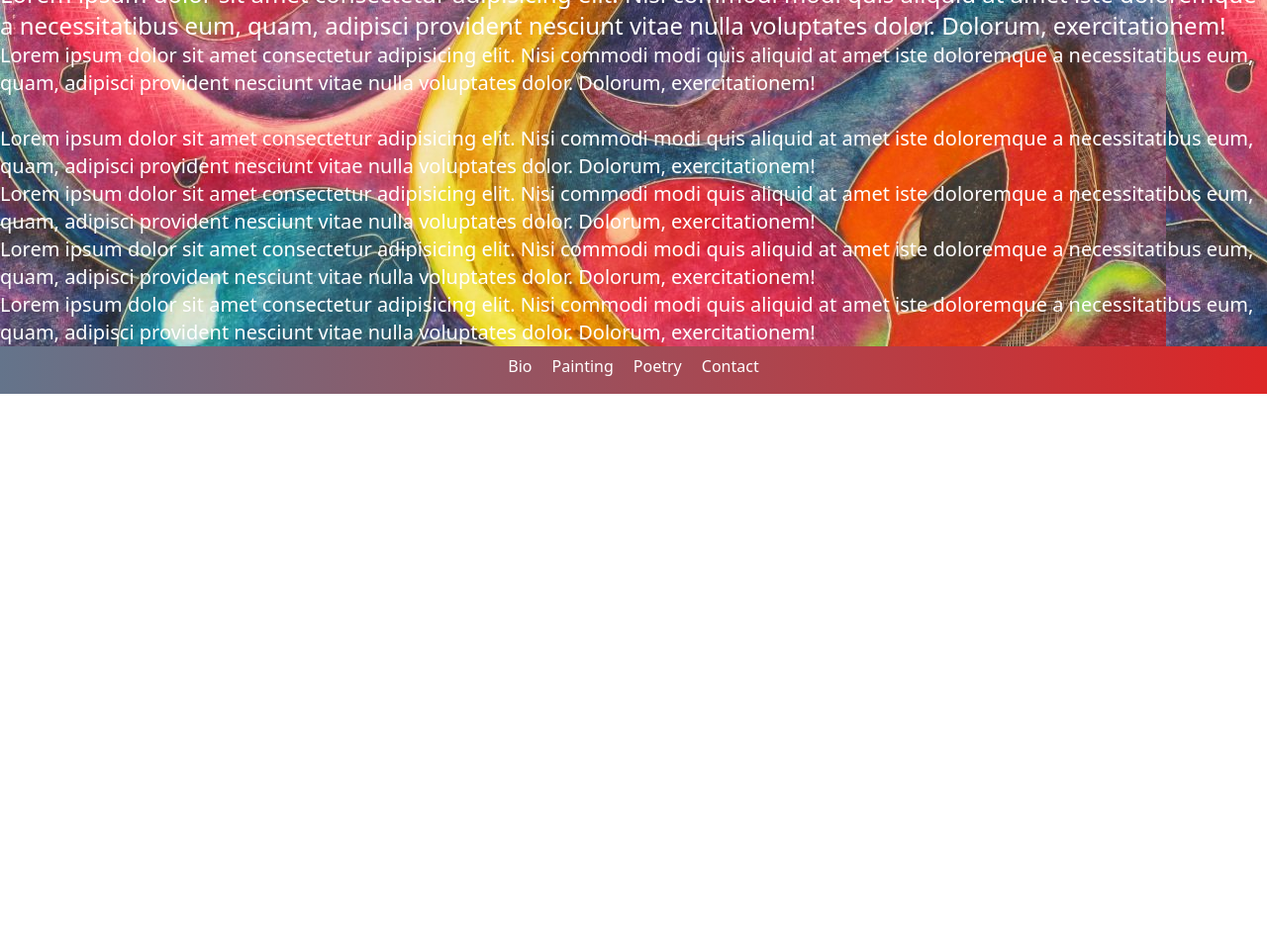
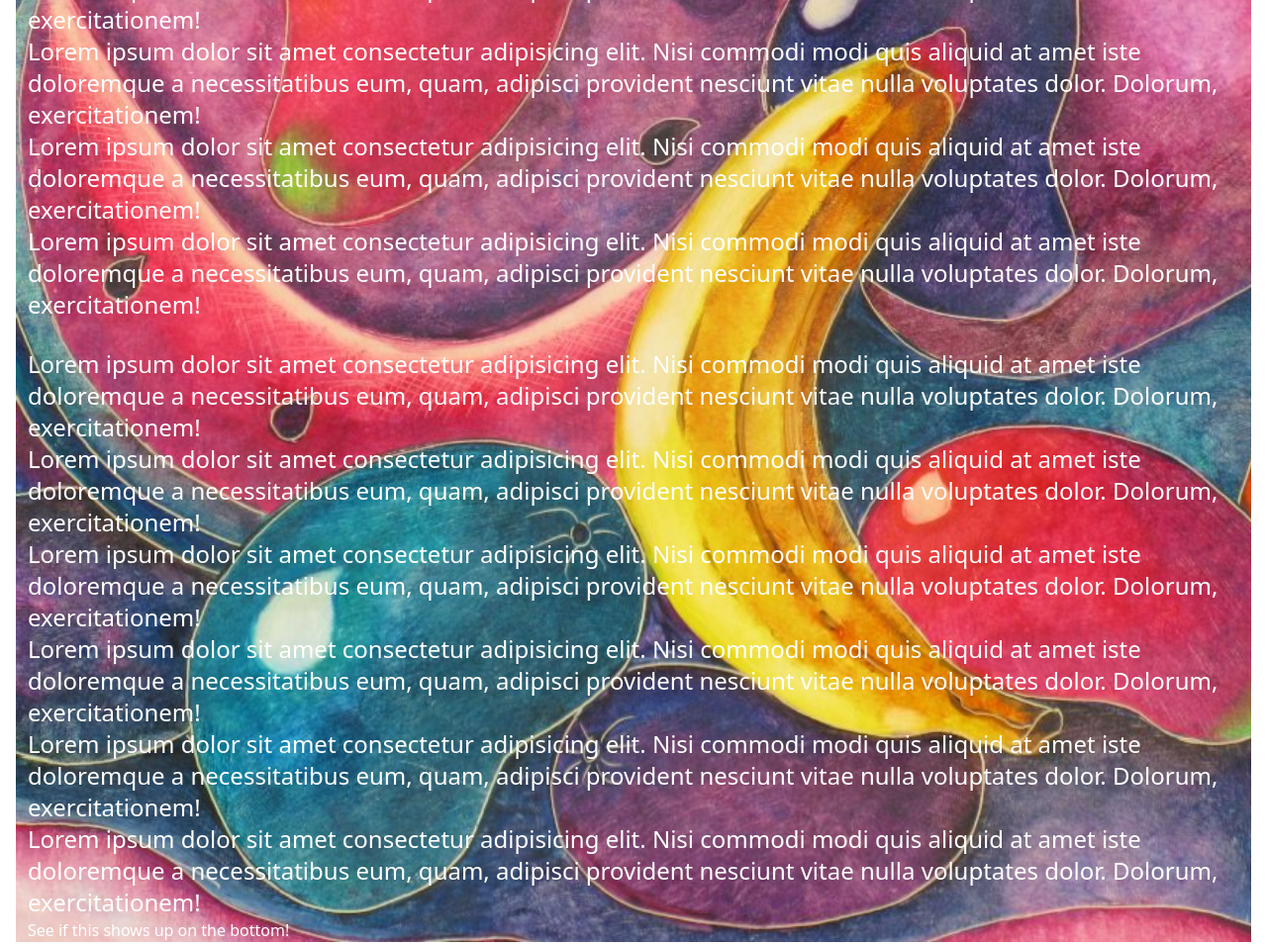
Before and after one commit to papadavis47/victorfuentesart, an Astro site: page /painting in a window 1280 px wide. Shown: the part 560-1515 px from the top of the page at 99% size. Before the commit the page ends 958 px from the top, so only its background shows below. Built offline with nearby package versions, Linux system fonts and the light colour scheme; Astro itself is replaced by a stand-in of ours.

Commit message:
playing with tailwind and more experimentation

```diff
--- /dev/null
+++ b/src/components/astro/Experiments/FixedHero.astro
@@ -0,0 +1,19 @@
+---
+import horses from '@assets/images/horses.jpg';
+import { Image } from 'astro:assets';
+---
+
+<div class='h-96 bg-gradient-to-r from-yellow-900 to-indigo-900 my-12 relative mx-3'>
+  <Image
+    src={horses}
+    alt='Horses'
+    class='h-full w-full object-cover object-top absolute mix-blend-color'
+  />
+  <div class='max-w-7xl py-12 mx-auto px-4'>
+    <h2 class='text-slate-200 text-lg'>
+      Lorem ipsum dolor sit amet consectetur, adipisicing elit. Minus quos incidunt ipsa iure
+      aspernatur eveniet architecto molestias. Dignissimos mollitia praesentium alias. Quo modi
+      blanditiis vel quisquam animi quod aperiam commodi.
+    </h2>
+  </div>
+</div>
--- a/src/components/astro/LandingTextSection.astro
+++ b/src/components/astro/Experiments/LandingTextSection.astro
@@ -1,5 +1,5 @@
 ---
-import CommonContainer from './CommonContainer.astro';
+import CommonContainer from '../CommonContainer.astro';
 ---
 
 <div class='w-full bg-amber-800 text-white'>
--- /dev/null
+++ b/src/components/astro/Experiments/PhotoBackground.astro
@@ -0,0 +1,11 @@
+---
+import fruit from '@assets/images/fruit.jpg';
+const fruitSource = `background-image: url(${fruit.src})`;
+import TestFiller from './TestFiller.astro';
+---
+
+<div class='bg-cover m-4 px-3' style={fruitSource}>
+  <TestFiller />
+  <TestFiller />
+  <p>See if this shows up on the bottom!</p>
+</div>
--- /dev/null
+++ b/src/components/astro/Experiments/TestFiller.astro
@@ -0,0 +1,38 @@
+---
+---
+
+<div class='max-w-7xl pt-7 mx-auto'>
+  <p class='text-2xl text-white'>
+    Lorem ipsum dolor sit amet consectetur adipisicing elit. Nisi commodi modi quis aliquid at amet
+    iste doloremque a necessitatibus eum, quam, adipisci provident nesciunt vitae nulla voluptates
+    dolor. Dolorum, exercitationem!
+  </p>
+
+  <p class='text-2xl text-white'>
+    Lorem ipsum dolor sit amet consectetur adipisicing elit. Nisi commodi modi quis aliquid at amet
+    iste doloremque a necessitatibus eum, quam, adipisci provident nesciunt vitae nulla voluptates
+    dolor. Dolorum, exercitationem!
+  </p>
+  <p class='text-2xl text-white'>
+    Lorem ipsum dolor sit amet consectetur adipisicing elit. Nisi commodi modi quis aliquid at amet
+    iste doloremque a necessitatibus eum, quam, adipisci provident nesciunt vitae nulla voluptates
+    dolor. Dolorum, exercitationem!
+  </p>
+
+  <p class='text-2xl text-white'>
+    Lorem ipsum dolor sit amet consectetur adipisicing elit. Nisi commodi modi quis aliquid at amet
+    iste doloremque a necessitatibus eum, quam, adipisci provident nesciunt vitae nulla voluptates
+    dolor. Dolorum, exercitationem!
+  </p>
+
+  <p class='text-2xl text-white'>
+    Lorem ipsum dolor sit amet consectetur adipisicing elit. Nisi commodi modi quis aliquid at amet
+    iste doloremque a necessitatibus eum, quam, adipisci provident nesciunt vitae nulla voluptates
+    dolor. Dolorum, exercitationem!
+  </p>
+  <p class='text-2xl text-white'>
+    Lorem ipsum dolor sit amet consectetur adipisicing elit. Nisi commodi modi quis aliquid at amet
+    iste doloremque a necessitatibus eum, quam, adipisci provident nesciunt vitae nulla voluptates
+    dolor. Dolorum, exercitationem!
+  </p>
+</div>
--- a/src/components/astro/FirstLandingSection.astro
+++ b/src/components/astro/FirstLandingSection.astro
@@ -1,15 +1,17 @@
 ---
 import { Image } from 'astro:assets';
 import houses from '@assets/images/houses.jpg';
+import oil from '@assets/images/oil-on-canvas.jpg';
 import CommonContainer from '@components/astro/CommonContainer.astro';
+const oilSource = `background-image: url(${oil.src})`;
 const housesSource = `background-image: url(${houses.src})`;
 ---
 
 <section class='w-full h-52 bg-gradient-to-r from-orange-900 to-red-200' '>
   <div class='w-full h-full bg-cover bg-center' style={housesSource}>
     <div class='p-6'>
-      <h1 class='text-5xl text-center'>Victor Fuentes</h1>
-      <h2 class='text-4xl text-center mt-3'>Painter and Poet</h2>
+      <h1 class='text-4xl sm:text-5xl text-center font-bold'>Victor Fuentes</h1>
+      <h2 class='text-3xl sm:text-4xl text-center mt-3 font-bold'>Painter and Poet</h2>
       <CommonContainer>
         <p class='text-base md:text-lg'>
           Lorem ipsum dolor sit amet consectetur adipisicing elit. Excepturi, natus. Est excepturi.
--- a/src/components/astro/PhotoBackground.astro
+++ /dev/null
@@ -1,66 +0,0 @@
----
-import fruit from '@assets/images/fruit.jpg';
-const fruitSource = `background-image: url(${fruit.src})`;
----
-
-<div class='w-full object-fill' style={fruitSource}>
-  <div class='max-w-7xl pt-7 mx-auto'>
-    <p class='text-2xl text-white'>
-      Lorem ipsum dolor sit amet consectetur adipisicing elit. Nisi commodi modi quis aliquid at
-      amet iste doloremque a necessitatibus eum, quam, adipisci provident nesciunt vitae nulla
-      voluptates dolor. Dolorum, exercitationem!
-    </p>
-
-    <p class='text-2xl text-white'>
-      Lorem ipsum dolor sit amet consectetur adipisicing elit. Nisi commodi modi quis aliquid at
-      amet iste doloremque a necessitatibus eum, quam, adipisci provident nesciunt vitae nulla
-      voluptates dolor. Dolorum, exercitationem!
-    </p>
-    <p class='text-2xl text-white'>
-      Lorem ipsum dolor sit amet consectetur adipisicing elit. Nisi commodi modi quis aliquid at
-      amet iste doloremque a necessitatibus eum, quam, adipisci provident nesciunt vitae nulla
-      voluptates dolor. Dolorum, exercitationem!
-    </p>
-
-    <p class='text-2xl text-white'>
-      Lorem ipsum dolor sit amet consectetur adipisicing elit. Nisi commodi modi quis aliquid at
-      amet iste doloremque a necessitatibus eum, quam, adipisci provident nesciunt vitae nulla
-      voluptates dolor. Dolorum, exercitationem!
-    </p>
-
-    <p class='text-2xl text-white'>
-      Lorem ipsum dolor sit amet consectetur adipisicing elit. Nisi commodi modi quis aliquid at
-      amet iste doloremque a necessitatibus eum, quam, adipisci provident nesciunt vitae nulla
-      voluptates dolor. Dolorum, exercitationem!
-    </p>
-    <p class='text-xl text-white'>
-      Lorem ipsum dolor sit amet consectetur adipisicing elit. Nisi commodi modi quis aliquid at
-      amet iste doloremque a necessitatibus eum, quam, adipisci provident nesciunt vitae nulla
-      voluptates dolor. Dolorum, exercitationem!
-    </p>
-  </div>
-  <div class='max-w-7xl pt-7 mx-auto'>
-    <p class='text-xl text-white'>
-      Lorem ipsum dolor sit amet consectetur adipisicing elit. Nisi commodi modi quis aliquid at
-      amet iste doloremque a necessitatibus eum, quam, adipisci provident nesciunt vitae nulla
-      voluptates dolor. Dolorum, exercitationem!
-    </p>
-
-    <p class='text-xl text-white'>
-      Lorem ipsum dolor sit amet consectetur adipisicing elit. Nisi commodi modi quis aliquid at
-      amet iste doloremque a necessitatibus eum, quam, adipisci provident nesciunt vitae nulla
-      voluptates dolor. Dolorum, exercitationem!
-    </p>
-
-    <p class='text-xl text-white'>
-      Lorem ipsum dolor sit amet consectetur adipisicing elit. Nisi commodi modi quis aliquid at
-      amet iste doloremque a necessitatibus eum, quam, adipisci provident nesciunt vitae nulla
-      voluptates dolor. Dolorum, exercitationem!
-    </p>
-    <p class='text-xl text-white'>
-      Lorem ipsum dolor sit amet consectetur adipisicing elit. Nisi commodi modi quis aliquid at
-      amet iste doloremque a necessitatibus eum, quam, adipisci provident nesciunt vitae nulla
-      voluptates dolor. Dolorum, exercitationem!
-    </p>
-  </div>
-</div>
--- a/src/components/react/Navigation.tsx
+++ b/src/components/react/Navigation.tsx
@@ -1,10 +1,14 @@
 export default function Navigation({ children }: { children: any }) {
   return (
-    <div className='bg-gradient-to-l from-red-600 to-slate-500 sticky top-0'>
-      <div className='max-w-7xl  flex items-baseline justify-between p-5 md:p-3 mx-auto'>
+    <div className='bg-gradient-to-l from-red-600 to-slate-500 sticky top-0 isolate'>
+      <div className='max-w-7xl  flex items-center justify-between p-5 md:p-5 mx-auto'>
         <div>
           <a href='/'>
-            <svg version='1.0' viewBox='0 0 512 512' className='w-8 h-8 fill-white'>
+            <svg
+              version='1.0'
+              viewBox='0 0 512 512'
+              className='w-8 h-8 fill-white stroke-1 hover:stroke-2 font-bold'
+            >
               <path d='M484.4 6.4c-2.2.7-6.7 3.1-10 5.3-15 10.2-31 16.1-64.4 23.8-11.3 2.6-26.6 6.8-34 9.2-20.4 6.7-26.7 6.1-38-3.7-9.2-8-16.8-10.6-23.6-8-6.2 2.4-10.8 7.7-24.9 28.9-22.6 34-31.9 44.4-54.7 60.8-15.6 11.2-19.7 13.4-25.5 13.5-6.3.2-10.3-2-18.5-9.8-4-3.9-7.5-6.4-8.8-6.4-4.5 0-9 3.3-14.4 10.4-13.8 18.3-24.4 23.2-44.5 20.6-8.6-1.1-9.4-1-13.5 1-6.5 3.1-7.8 6.6-8.7 23.3-.9 15.5-2.6 23.2-7 32.7-6.2 13.3-16 22.7-31.4 30.1-9.6 4.6-26.6 9.3-30.4 8.4-1.4-.3-6.3-2.8-10.7-5.6-9.2-5.5-12.4-6-17.5-2.6l-3.4 2.3L.2 252 0 263.5l11.9 5.8C45.6 285.6 71.3 308 103 349c13.4 17.3 28 32.3 56 57.5 22.3 20.1 41.2 38.7 50.3 49.7 6.8 8 10.1 9.2 20.9 7.1 15-2.8 27.1-1.1 59.3 8.3 22 6.4 28.6 7.6 41.5 7.7 8.8 0 13.4-.5 19.7-2.1 16.2-4.3 21.2-2.8 40.2 12.4 12.9 10.4 21 14.9 29 16.4 16.2 3 29.8-1.1 37.1-11.1 4.7-6.5 4.2-8.8-4-16.9-7.8-7.9-13-17.4-15.1-27.6-1.8-8.9-.2-15 9-34.3 9.5-19.7 11-26 8.7-35.1-1.6-6.1-3.2-9.2-7.3-14.3-1.3-1.6-2.3-3.4-2.3-4.1 0-.6 2.3-4.8 5.1-9.1 19.6-30.9 27-68.4 22.8-116-1.4-16-1.3-43.9.1-54.5 2.4-17.6 6.4-29.9 18.2-55.5 19.6-42.5 22.2-61 12-85.3-3.4-8.1-3.2-9.2 3.8-18.9 2.2-3.1 4-6.5 4-7.6 0-1.1-1.5-3.4-3.4-5.2-5.5-5.1-15.5-6.8-24.2-4.1z' />
             </svg>
           </a>
--- a/src/pages/bio.astro
+++ b/src/pages/bio.astro
@@ -1,6 +1,7 @@
 ---
 import Layout from '@layouts/Layout.astro';
 import Hero from '@components/astro/Hero.astro';
+import FixedHero from '@components/astro/Experiments/FixedHero.astro';
 ---
 
 <Layout>
@@ -11,5 +12,6 @@ import Hero from '@components/astro/Hero.astro';
       <
       div
     />
+    <FixedHero />
   </div>
 </Layout>
--- a/src/pages/index.astro
+++ b/src/pages/index.astro
@@ -1,16 +1,11 @@
 ---
 import Layout from '@layouts/Layout.astro';
 import FirstLandingSection from '@components/astro/FirstLandingSection.astro';
-import LandingTextSection from '@components/astro/LandingTextSection.astro';
+import LandingTextSection from '@components/astro/Experiments/LandingTextSection.astro';
 ---
 
 <Layout>
   <div>
     <FirstLandingSection />
-    <LandingTextSection />
-    <LandingTextSection />
-    <LandingTextSection />
-    <LandingTextSection />
-    <LandingTextSection />
   </div>
 </Layout>
--- a/src/pages/painting.astro
+++ b/src/pages/painting.astro
@@ -1,7 +1,7 @@
 ---
 import Layout from '@layouts/Layout.astro';
 import Hero from '@components/astro/Hero.astro';
-import PhotoBackground from '@components/astro/PhotoBackground.astro';
+import PhotoBackground from '@components/astro/Experiments/PhotoBackground.astro';
 ---
 
 <Layout>
```
Also changed, not shown: src/assets/images/horses.jpg (added), src/assets/images/ometepe.jpg (added), src/assets/images/temple.svg (added).
